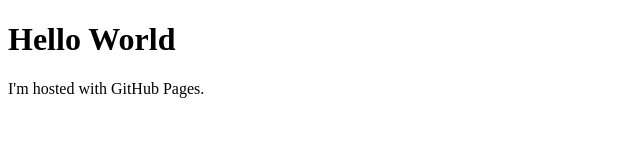
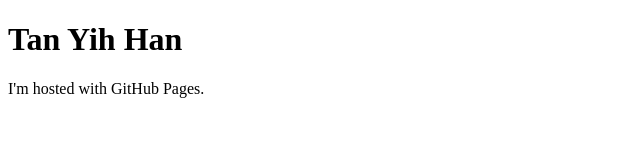
Before and after one commit to yihhan/yihhan.github.io, a plain HTML site: page index.html in a window 1280 px wide. Shown: the whole page, without its empty margins (0-640 px from the left). Drawn offline with Linux system fonts and the light colour scheme.

Commit message:
Update index.html

```diff
--- a/index.html
+++ b/index.html
@@ -4,7 +4,7 @@
 <meta name="google-site-verification" content="l6-7yxnQ1h1OXzjmC-W0Ws4gR2HdO8SigDVhPYbphxE" />
 </head>
 <body>
-<h1>Hello World</h1>
+<h1>Tan Yih Han</h1>
 <p>I'm hosted with GitHub Pages.</p>
 </body>
 </html>
```
